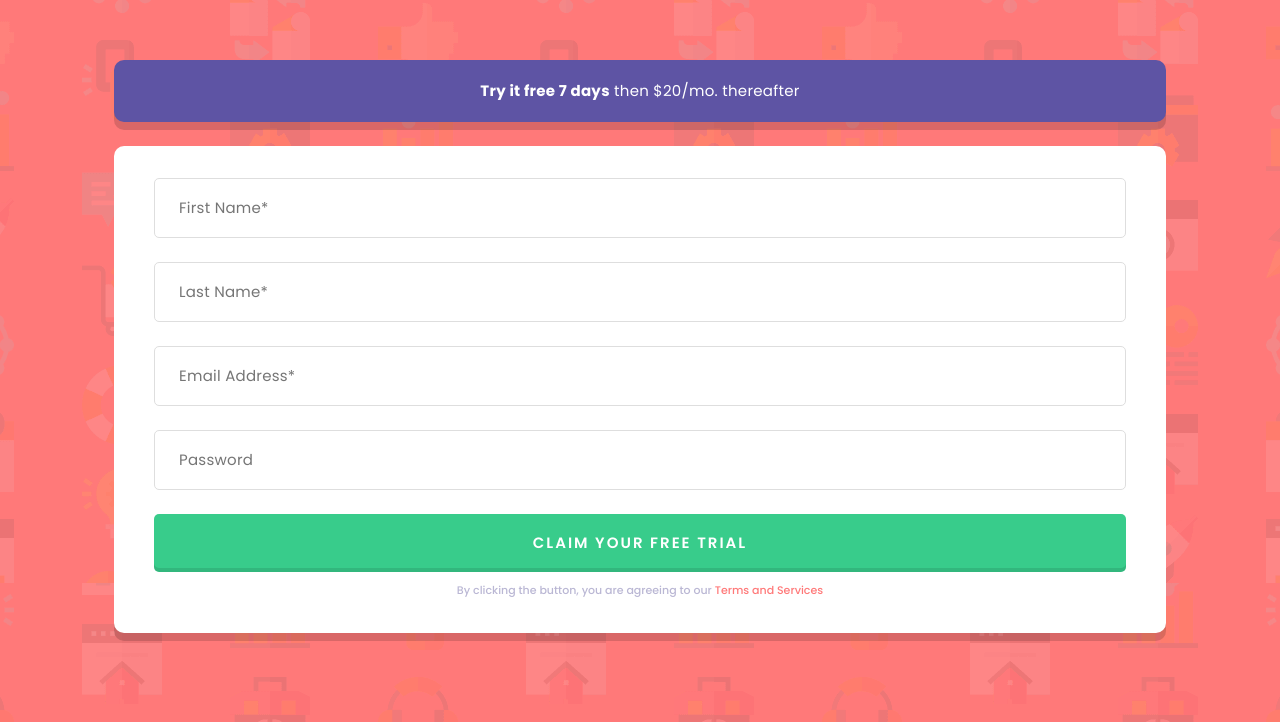
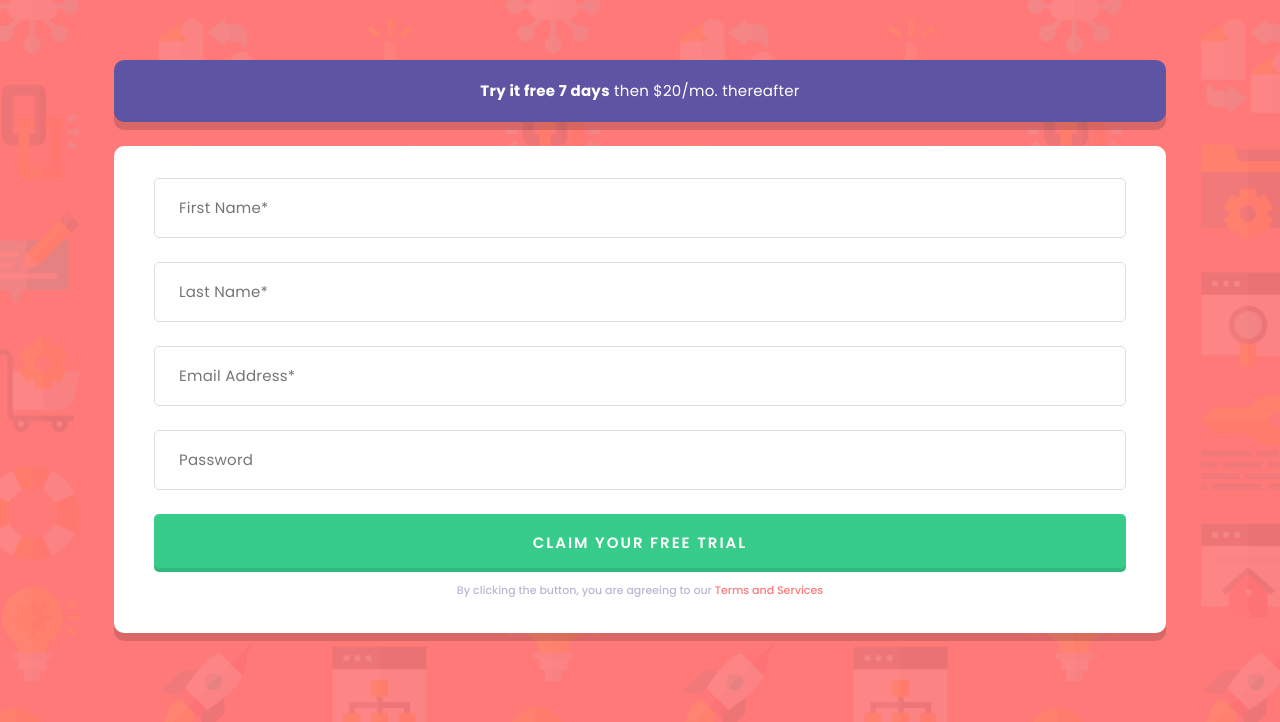
Before and after one commit to irfanoezen/intro-component-with-sign-up-form, a website: page index.html in a window 1280 px wide. Shown: the part 217-939 px from the top of the page. Drawn offline with Linux system fonts and the light colour scheme.

Commit message:
Fix: Background issue

```diff
--- a/style.css
+++ b/style.css
@@ -70,11 +70,12 @@
 } */
 
 body {
+  display: grid;
+  place-content: center;
   background-image: url(assets/images/bg-intro-mobile.png);
   background-repeat: no-repeat;
   background-size: cover;
   background-position: center;
-  background-attachment: fixed;
   background-color: var(--red-400);
   font-family: "Poppins";
   /* 4. Add accessible line-height */
```
